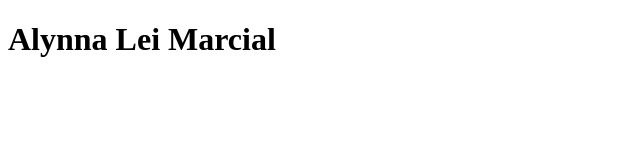
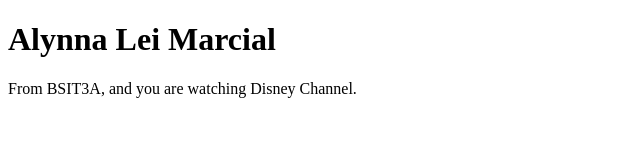
Before and after one commit to alynna3000/Marcial-IT301, a plain HTML site: page index.html in a window 1280 px wide. Shown: the whole page, without its empty margins (0-640 px from the left). Drawn offline with Linux system fonts and the light colour scheme.

Commit message:
base code

```diff
--- a/index.html
+++ b/index.html
@@ -1,11 +1,12 @@
 <!DOCTYPE html>
-<html lang="en">
+<html lang        = "en">
 <head>
-    <meta charset="UTF-8">
-    <meta name="viewport" content="width=device-width, initial-scale=1.0">
+    <meta charset = "UTF-8">
+    <meta name    = "viewport" content = "width = device-width, initial-scale = 1.0">
     <title>My Profile</title>
 </head>
 <body>
     <h1>Alynna Lei Marcial</h1>
+    <p>From BSIT3A, and you are watching Disney Channel.</p>
 </body>
 </html>
```
